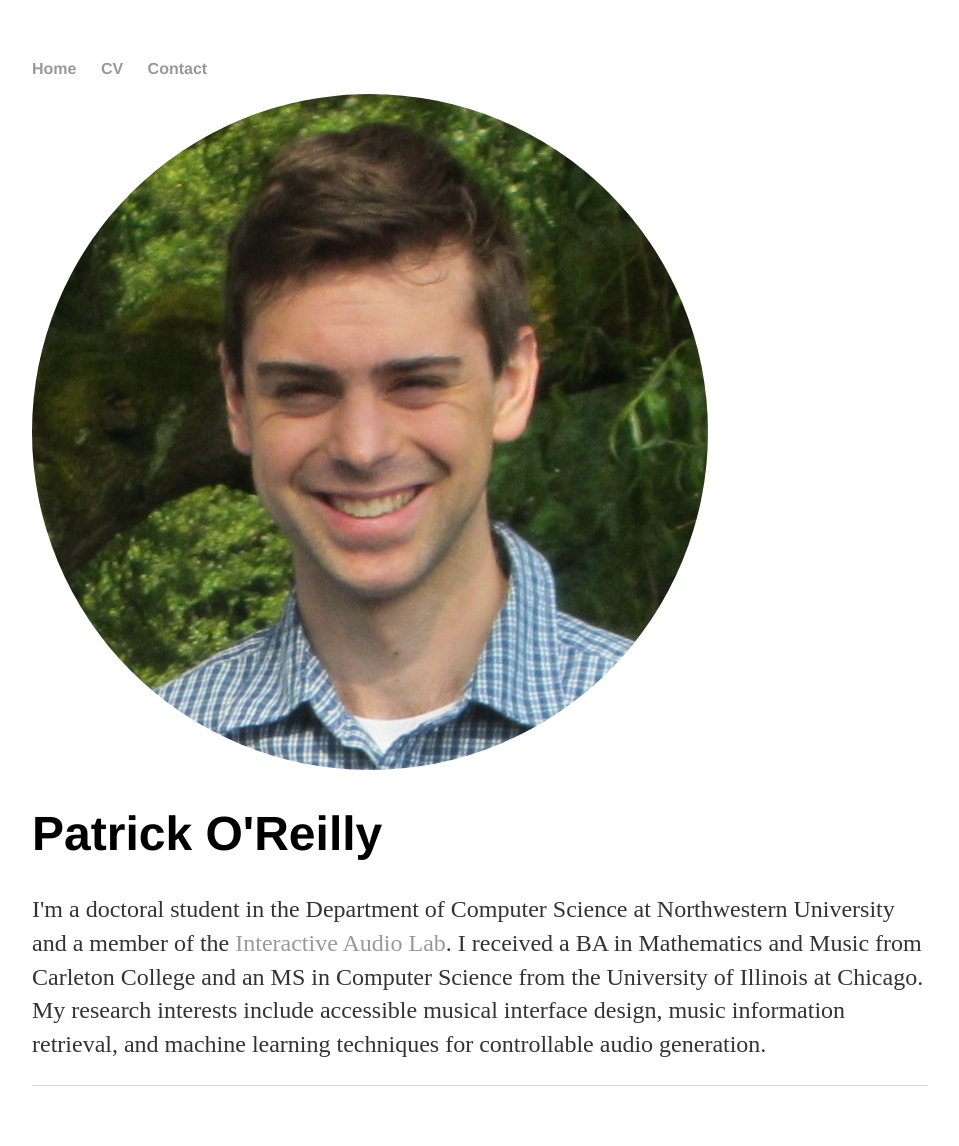
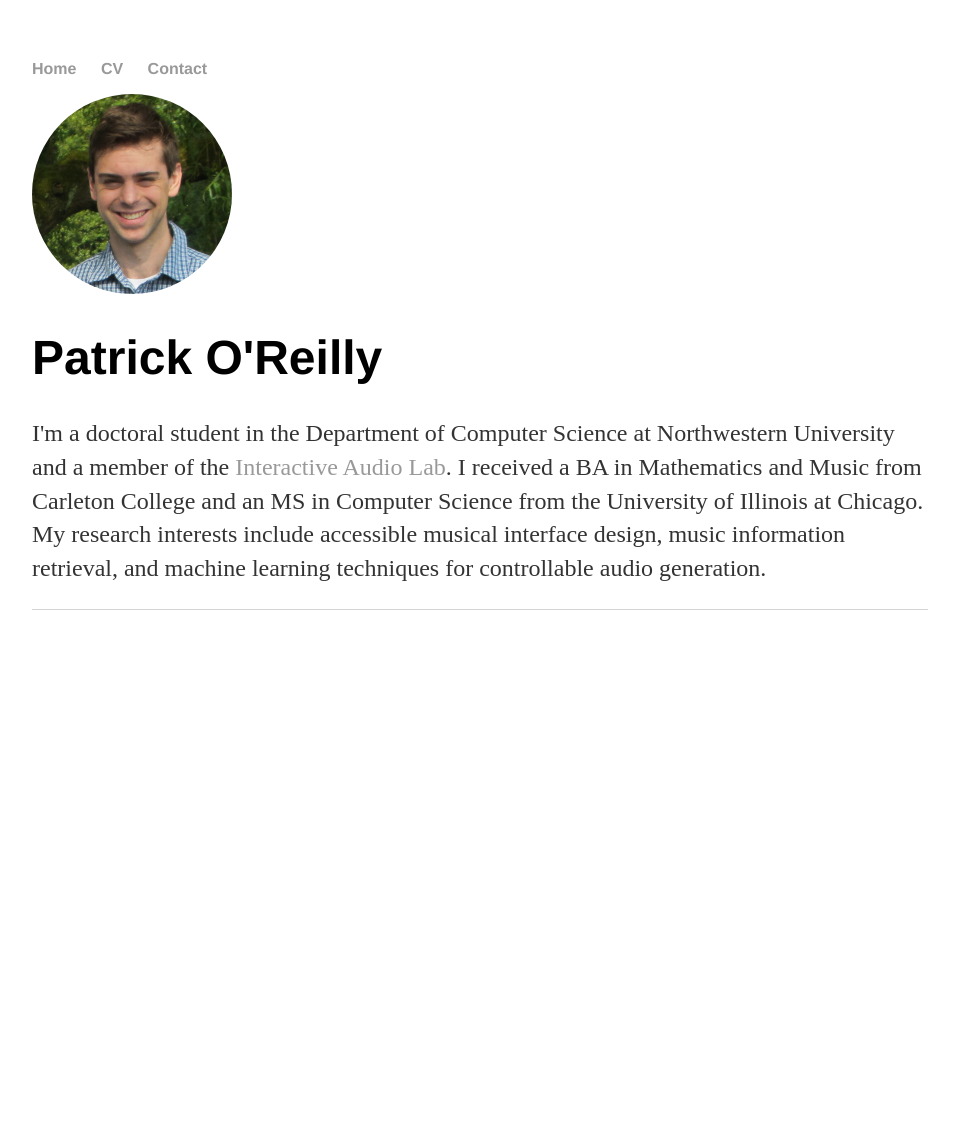
Before and after one commit to oreillyp/oreillyp.github.io, a Jekyll site: the page built from index.html, in a window 1280 px wide. Shown: the whole page, without its empty margins (160-1119 px from the left). Built offline with Jekyll 4.4.1, drawn with Linux system fonts in a browser that asks for light colours; after the commit the page ends 900 px from its top, so only the background shows below that.

Commit message:
Update index.html

```diff
--- a/index.html
+++ b/index.html
@@ -4,7 +4,7 @@
 ---
 <div class="blurb">
 
-        <img class="img-fluid" src="/assets/images/oreillyp_headshot.jpeg" alt="...">
+        <img src="/assets/images/oreillyp_headshot.jpeg" alt="..." width="200" height="200">
 	<h1>Patrick O'Reilly</h1>
 	<p>I'm a doctoral student in the Department of Computer Science at Northwestern University and a member of the <a href="https://interactiveaudiolab.github.io/">Interactive Audio Lab</a>. I received a BA in Mathematics and Music from Carleton College and an MS in Computer Science from the University of Illinois at Chicago. My research interests include accessible musical interface design, music information retrieval, and machine learning techniques for controllable audio generation. </p>
 </div><!-- /.blurb -->
```
